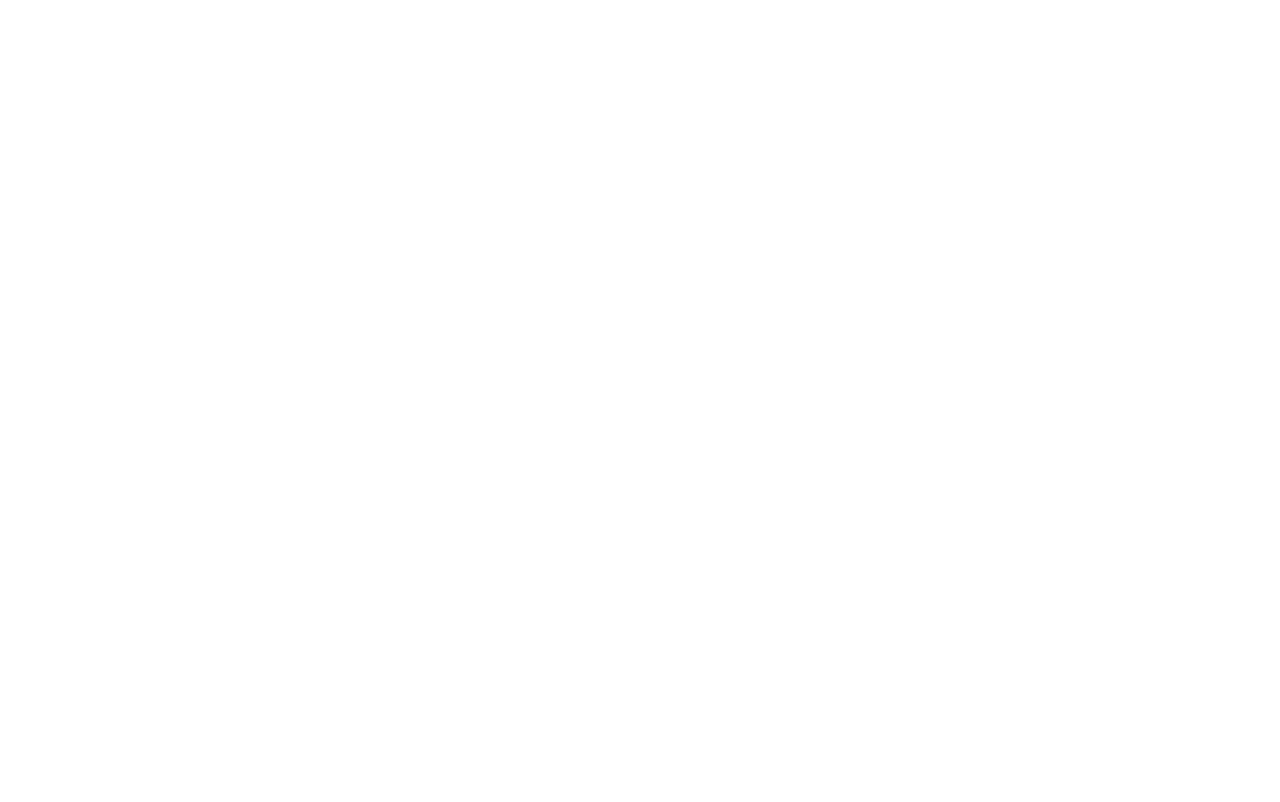
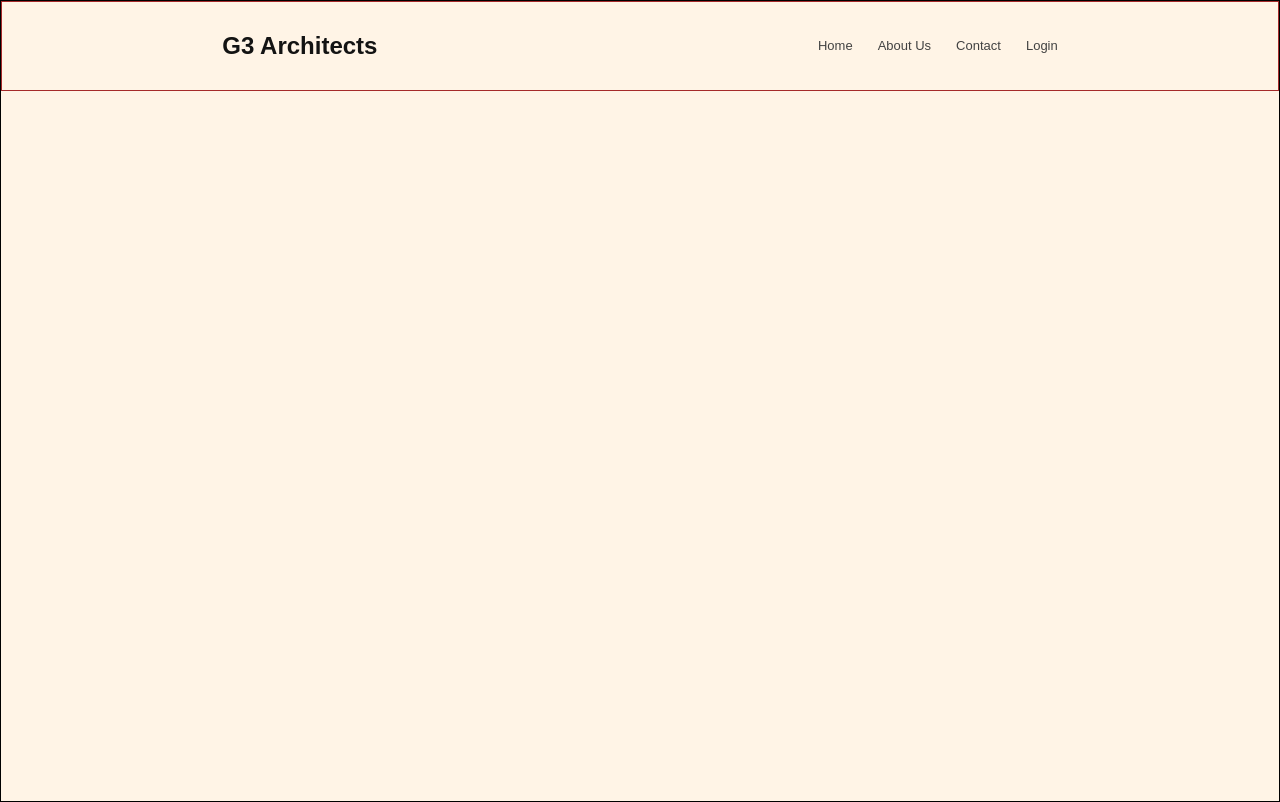
Before and after one commit to mrbannerbear/g3-architects, a plain HTML site: page index.html in a window 1280 px wide. Drawn offline with Linux system fonts and the light colour scheme.

Commit message:
added nav bar in header

```diff
--- a/assets/style.css
+++ b/assets/style.css
@@ -0,0 +1,28 @@
+*{margin: 0; padding: 0;
+font-family: Work Sans, sans-serif;}
+
+/* header starts */
+header{background: rgba(255, 144, 14, 0.10); border: 1px black solid;
+       height: 100vh;}
+
+/* nav */
+nav{border: 1px solid brown;
+    display: flex; justify-content: space-around; align-items: center;
+    padding: 30px 0;}
+
+    h3{color: var(--dark-01, #131313);
+        font-size: 24px;
+        font-weight: 700;
+        line-height: normal;}
+
+    nav ul{display: flex; gap: 25px; list-style: none;}
+    ul > li> a{text-decoration: none; color: var(--dark-02, #424242);
+        font-size: 13px;
+        font-style: normal;
+        font-weight: 500;
+        line-height: 26px; /* 144.444% */}
+        a:hover{text-decoration: underline;}
+
+/* banner */
+
+/* header ends */
--- a/index.html
+++ b/index.html
@@ -8,5 +8,22 @@
 </head>
 <body>
 
+    <header>
+        <nav>
+            <h3>G3 Architects</h3>
+            <ul>
+                <li><a href="">Home</a></li>
+                <li><a href="">About Us</a></li>
+                <li><a href="">Contact</a></li>
+                <li><a href="">Login</a></li>
+            </ul>
+
+        </nav>
+    </header>
+
+    <main></main>
+
+    <footer></footer>
+
 </body>
 </html>
```
